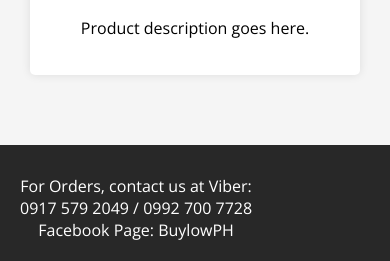
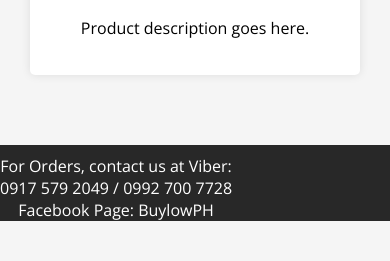
Before and after one commit to SeanMelchor/BuylowPharmacy, a plain HTML site: page index.html in a window 390 px wide. Shown: the part 6617-6878 px from the top of the page. After the commit the page ends 6838 px from the top, so only its background shows below. Drawn offline with nearby package versions, Linux system fonts and the light colour scheme.

Commit message:
Update index.html

```diff
--- a/index.html
+++ b/index.html
@@ -128,6 +128,13 @@
         align-items: center;
         padding-top: -20px;
         padding-right: 0px;
+      }
+
+      .footer {
+        padding: 0px;
+        display: flex;
+        align-items: center;
+        flex-direction: row;
       }
 
       .navigation {
```
